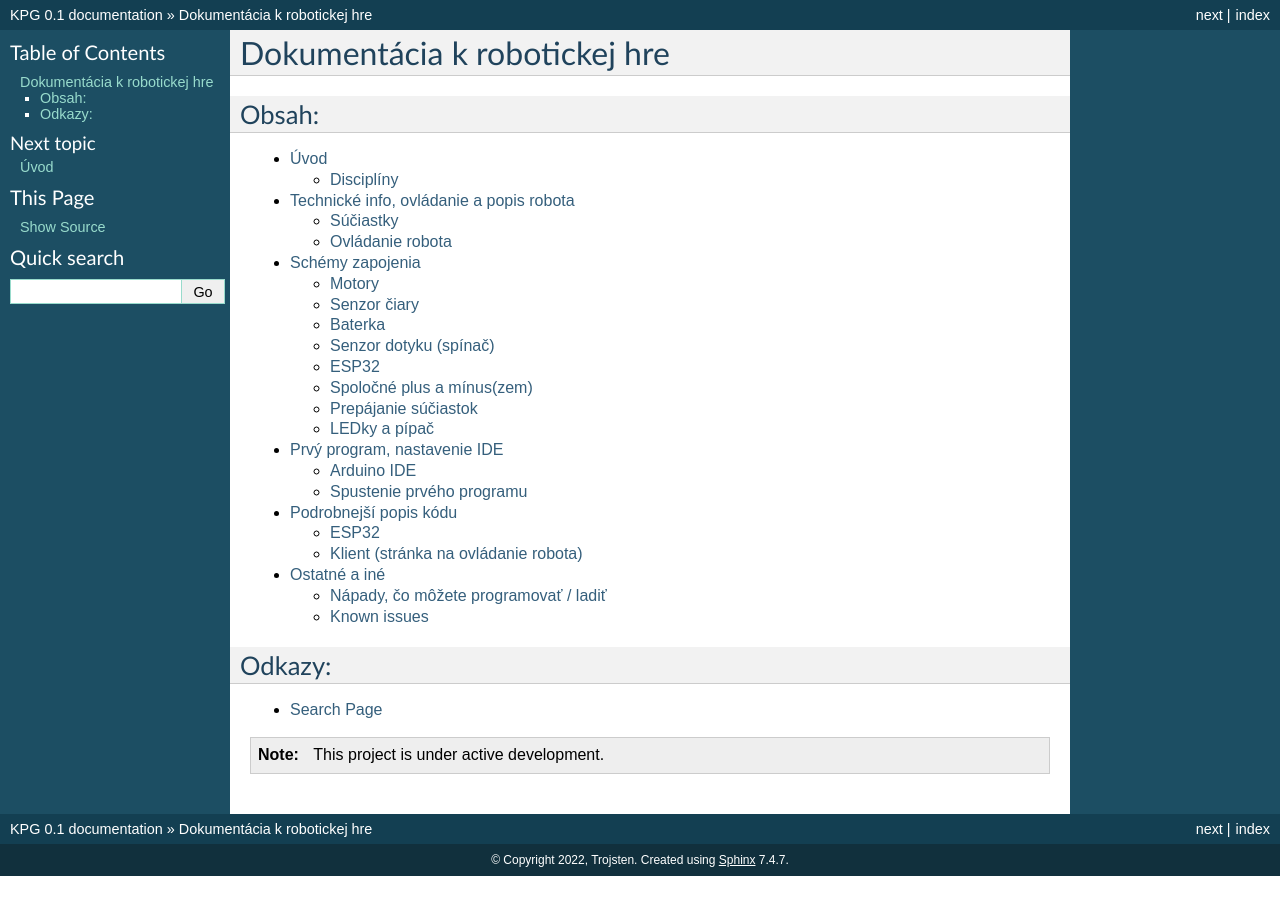
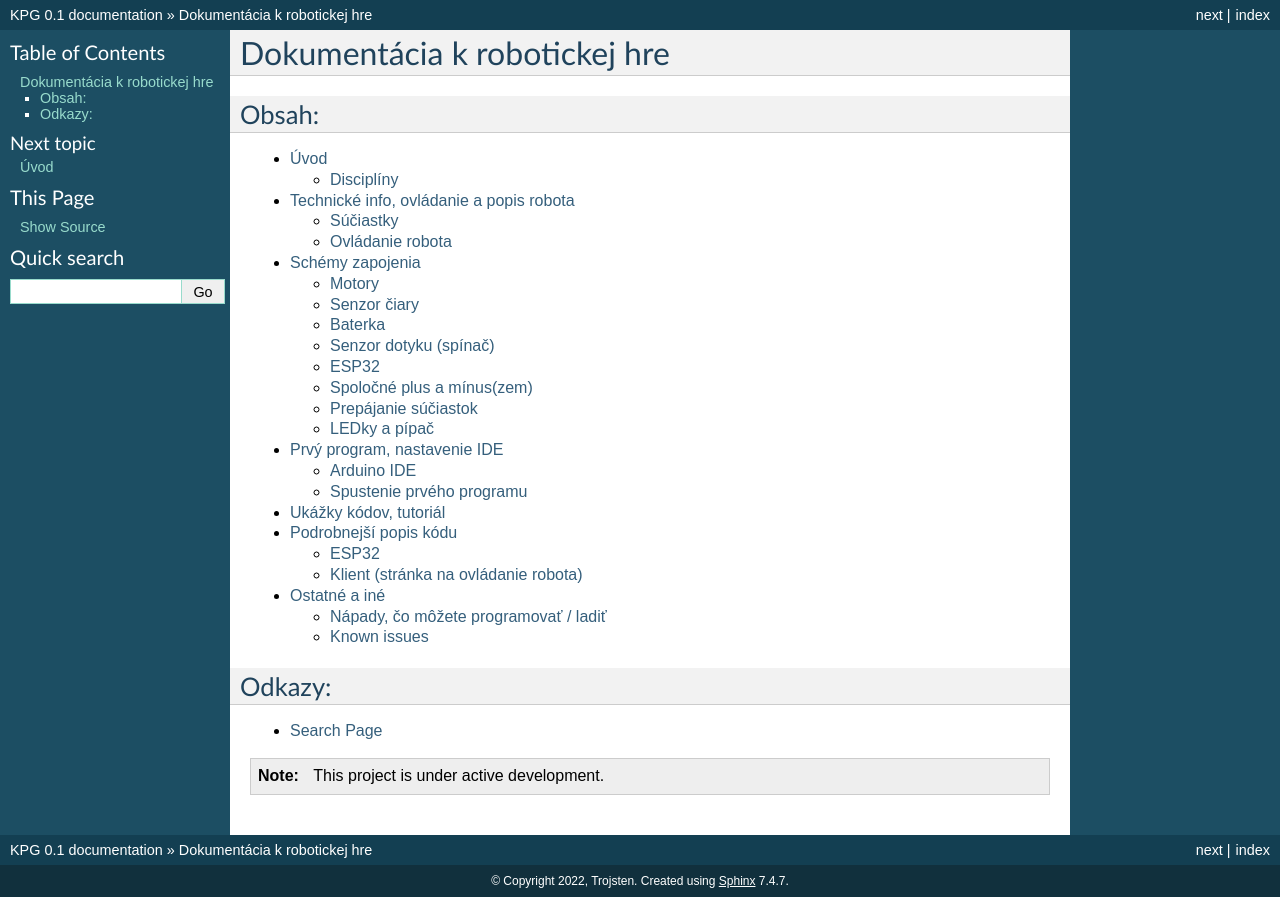
Before and after one commit to marcel3032/konstrukckoprobojogeometria, a Sphinx documentation site: the page built from docs/source/index.rst, in a window 1280 px wide. Built offline with Sphinx 7.4.7, drawn with Linux system fonts in a browser that asks for light colours.

```diff
--- a/docs/source/index.rst
+++ b/docs/source/index.rst
@@ -16,6 +16,7 @@
    components
    schemas
    installation
+   tutorial
    code
    other
 
--- /dev/null
+++ b/docs/source/tutorial.rst
@@ -0,0 +1,3 @@
+===================================
+Ukážky kódov, tutoriál
+===================================
```
Also changed, not shown: 4 other files.
